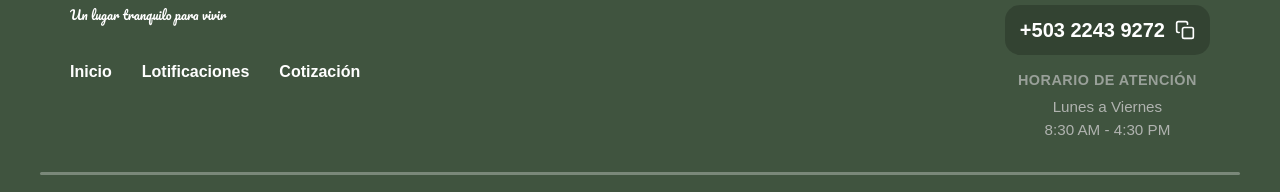
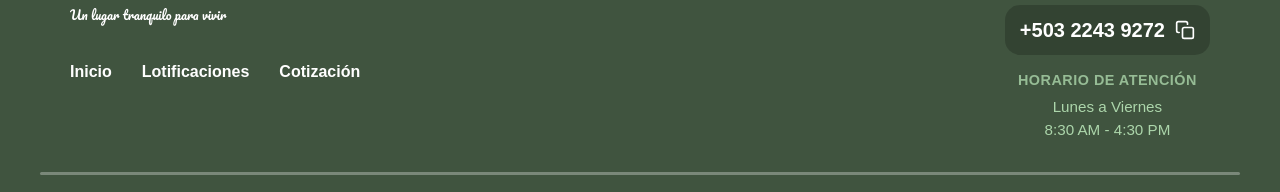
Before and after one commit to Andersonhdz21/Odessa_PW, a React (Vite) app in the folder odessa/frontend/: page / in a window 1280 px wide. Shown: the part 3248-3440 px from the top of the page. Built offline with nearby package versions, Linux system fonts and the light colour scheme; no server answers.

Commit message:
feat:  cambiar colores de texto en footer

```diff
--- a/odessa/frontend/src/components/CotizadorView.css
+++ b/odessa/frontend/src/components/CotizadorView.css
@@ -174,7 +174,7 @@
     left: 0;
     width: 100%;
     min-width: 150px;
-    background-color: rgba(30, 40, 30, 0.5);
+    background-color: rgba(0, 0, 0, 0.4);
     backdrop-filter: blur(10px);
     -webkit-backdrop-filter: blur(10px);
     border-radius: 15px;
@@ -273,9 +273,6 @@
     margin: 0;
 }
 
-.styled-input[type=number] {
-    -moz-appearance: textfield;
-}
 
 .total-bar-container {
     background-color: #6dbf49;
--- a/odessa/frontend/src/components/Footer.css
+++ b/odessa/frontend/src/components/Footer.css
@@ -99,7 +99,7 @@
 .schedule-box {
     margin-top: 15px;
     text-align: center;
-    color: rgba(196, 196, 196, 0.849);
+    color: #acd6ab;
 }
 
 .schedule-label {
@@ -113,6 +113,7 @@
 
 .schedule-time {
     font-size: 0.95rem;
+    font-weight: 400;
     margin: 2px 0;
     line-height: 1.4;
 }
```
